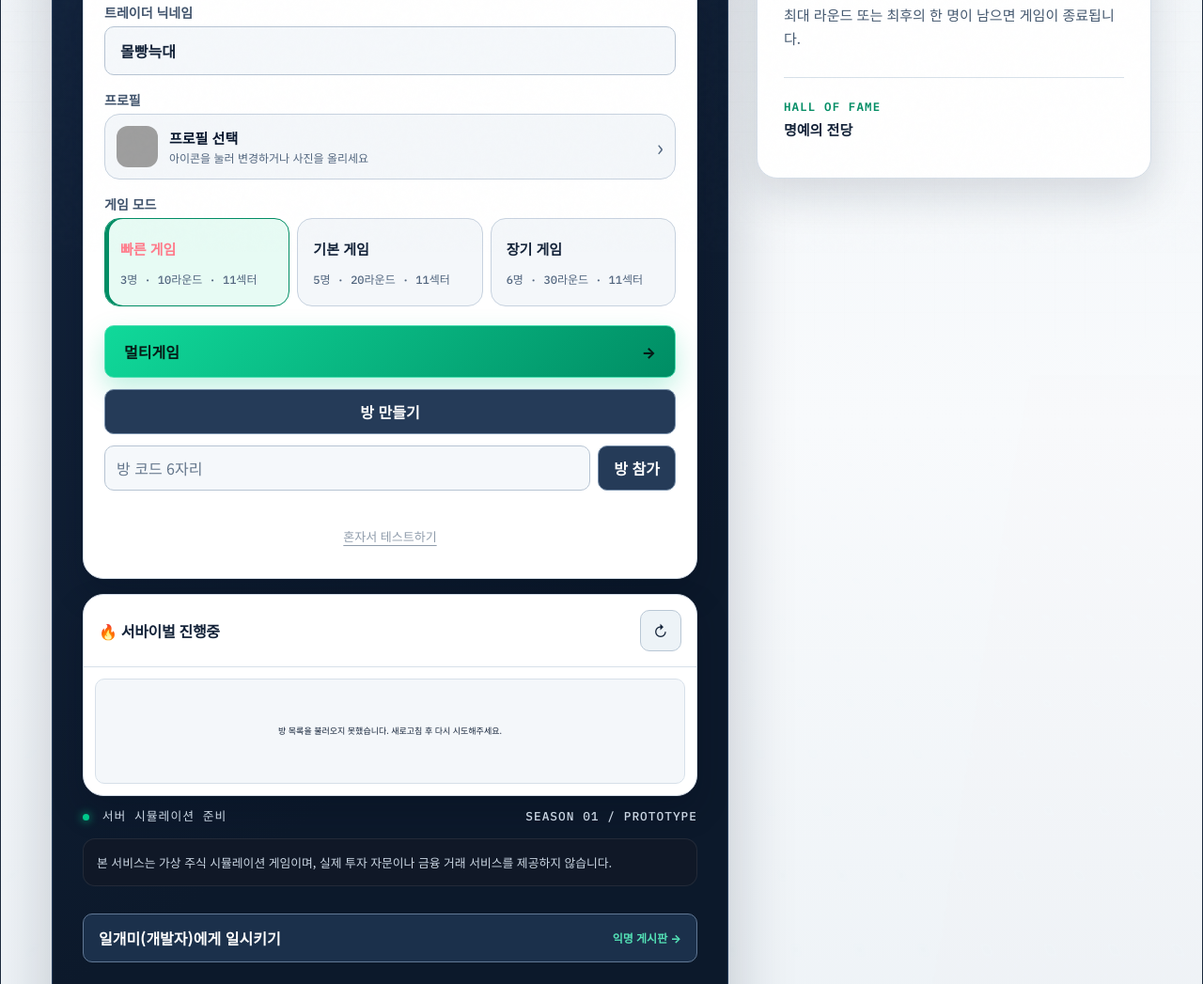
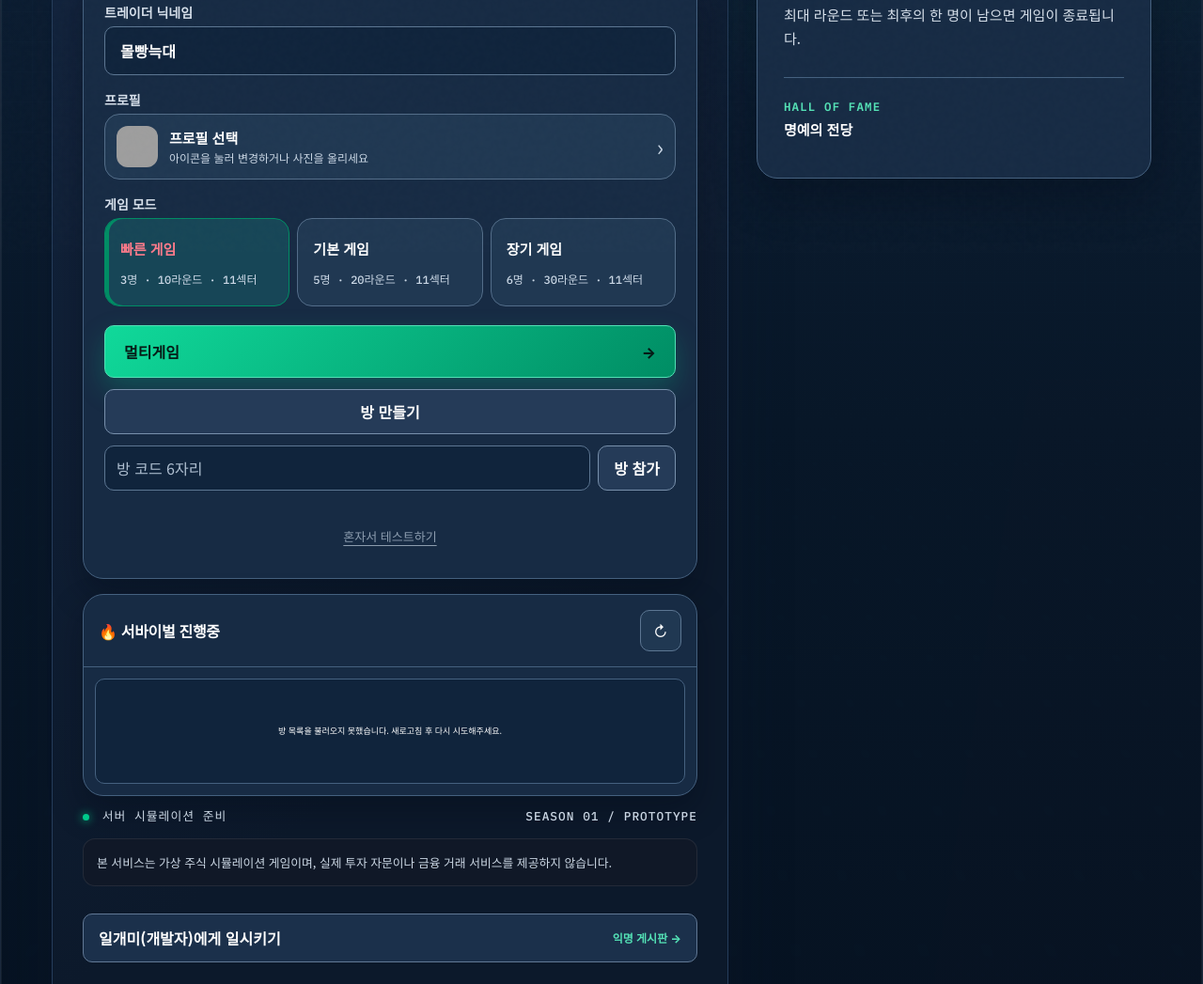
Before and after one commit to jomoon4101/stock-battleground, a website: page index.html in a window 1280 px wide. Shown: the part 532-1579 px from the top of the page at 94% size. Drawn offline with Linux system fonts and the light colour scheme; no server answers; grey boxes are pictures that could not be loaded.

Commit message:
style: unify landing page blue palette

```diff
--- a/high-contrast-theme.css
+++ b/high-contrast-theme.css
@@ -80,17 +80,19 @@ textarea::placeholder { color: #b6c5d6; }
 .button:hover:not(:disabled) { filter: brightness(1.08); }
 .button:disabled { opacity: .58; color: #d7e0eb; cursor: not-allowed; }
 
-/* 메인: 밝은 정보 면과 짙은 게임 소개 영역을 분리합니다. */
+/* 메인: 게임 본편과 이어지는 단일 블루·네이비 팔레트를 사용합니다. */
 .start-screen {
   gap: 18px;
-  background: linear-gradient(180deg, #eef3f7 0, #f8fafc 58%, #edf2f6 100%);
+  background:
+    radial-gradient(circle at 78% 8%, rgba(0, 201, 139, .10), transparent 34rem),
+    linear-gradient(180deg, #10243c 0, #081728 58%, #061221 100%);
 }
 
 .start-screen::before {
-  opacity: .44;
+  opacity: .34;
   background-image:
-    linear-gradient(rgba(15, 29, 49, .045) 1px, transparent 1px),
-    linear-gradient(90deg, rgba(15, 29, 49, .045) 1px, transparent 1px);
+    linear-gradient(rgba(171, 201, 230, .07) 1px, transparent 1px),
+    linear-gradient(90deg, rgba(171, 201, 230, .07) 1px, transparent 1px);
   mask-image: linear-gradient(to bottom, #000, transparent 68%);
 }
 
@@ -130,74 +132,78 @@ textarea::placeholder { color: #b6c5d6; }
 
 .start-form,
 .active-survivals {
-  border-color: #d5dee8;
-  background: #fff;
-  color: var(--contrast-ink);
-  box-shadow: 0 16px 34px rgba(3, 14, 30, .24);
+  border-color: #45617f;
+  background: #172b44;
+  color: #fff;
+  box-shadow: 0 16px 34px rgba(2, 9, 20, .34);
   backdrop-filter: none;
 }
 
 .start-form > label,
-.start-form .profile-setup > label { color: #40536c; font-size: .875rem; }
+.start-form .profile-setup > label { color: #d7e0eb; font-size: .875rem; }
 
 .start-form input,
 .start-form select {
-  border-color: #b7c4d3;
-  background: #f5f8fb;
-  color: var(--contrast-ink);
+  border-color: #5c7692;
+  background: #10243c;
+  color: #fff;
 }
 
-.start-form input::placeholder { color: #65778c; }
+.start-form input::placeholder { color: #aebed0; }
 
 .profile-open-button,
 .game-mode-buttons button {
-  border-color: #c7d2df;
-  background: #f4f7fa;
-  color: var(--contrast-ink);
+  border-color: #536d89;
+  background: #203852;
+  color: #fff;
 }
 
 .profile-open-button small,
 .profile-open-button i,
-.game-mode-buttons small { color: #52667f; }
+.game-mode-buttons small { color: #cbd8e6; }
+.profile-open-button b { color: #fff; }
 
 .game-mode-buttons button.is-active {
   border-color: var(--contrast-mint-dark);
-  background: #e7fbf4;
-  color: #075e47;
+  background: #174657;
+  color: #fff;
   box-shadow: inset 4px 0 var(--contrast-mint-dark);
 }
 
-.join-form input { border-color: #b7c4d3; background: #f5f8fb; color: var(--contrast-ink); }
-.solo-text-link { color: #65778c; }
-.active-survivals > header { border-color: #d7e0e9; }
-.active-survivals h2 { color: var(--contrast-ink); }
-.active-survivals header button { border-color: #b9c7d5; background: #edf3f7; color: var(--contrast-ink); }
+.join-form input { border-color: #5c7692; background: #10243c; color: #fff; }
+.solo-text-link { color: #b9c8d8; }
+.active-survivals > header { border-color: #45617f; }
+.active-survivals h2 { color: #fff; }
+.active-survivals header button { border-color: #5c7692; background: #203852; color: #fff; }
 
 .active-survival-card,
 .active-survival-empty {
-  border-color: #d7e0e9;
-  background: #f4f7fa;
-  color: var(--contrast-ink);
+  border-color: #45617f;
+  background: #10243c;
+  color: #fff;
 }
 
-.active-survival-empty p { color: #52667f; font-size: .9rem; }
+.active-survival-empty p { color: #cbd8e6; font-size: .9rem; }
 .start-meta, .service-disclaimer, .developer-email { color: #cbd7e4; font-size: .8rem; }
 .developer-email a { color: #fff; }
 .developer-board-button { border-color: #617895; background: #1b304b; color: #fff; }
 .developer-board-button span { color: #54e2b6; }
 
 .start-rules {
-  border-color: #d5dee8;
-  background: #fff;
-  color: var(--contrast-ink);
-  box-shadow: 0 18px 46px rgba(15, 29, 49, .14);
+  border-color: #45617f;
+  background: #172b44;
+  color: #fff;
+  box-shadow: 0 18px 46px rgba(2, 9, 20, .34);
   backdrop-filter: none;
 }
 
-.start-rules .section-kicker { color: #008d64; }
-.start-rules > strong, .start-rules h3 { color: var(--contrast-ink); }
-.start-rules > p { color: #455970; font-size: .94rem; line-height: 1.65; }
-.start-rules .hall-of-fame { border-color: #d7e0e9; }
+.start-rules .section-kicker { color: #54e2b6; }
+.start-rules > strong, .start-rules h3 { color: #fff; }
+.start-rules > p { color: #d7e0eb; font-size: .94rem; line-height: 1.65; }
+.start-rules .hall-of-fame { border-color: #45617f; }
+.hall-row { color: #eef5fc; font-size: .75rem; border-color: rgba(150, 178, 207, .18); }
+.hall-row b { color: #fff; }
+.hall-row small { color: #d7e0eb; }
 
 /* 로비와 매칭 */
 .matchmaking-screen,
```
Also changed, not shown: WORK_COMPLETION_REPORT_2026-07-12_36.md (added, +54 -0 lines), tests/high-contrast-theme.test.js (+11 -0 lines).
